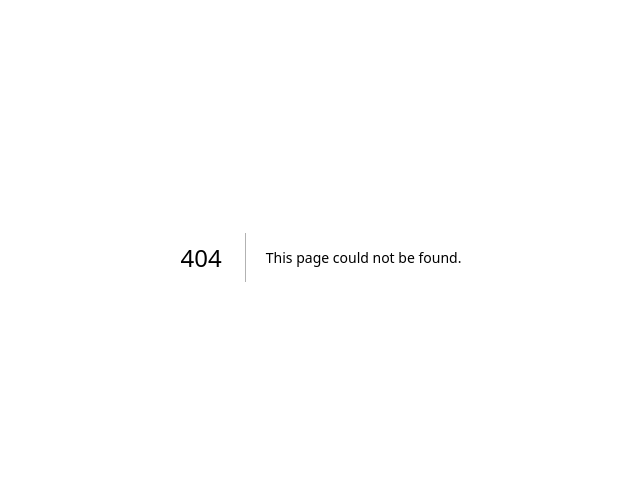
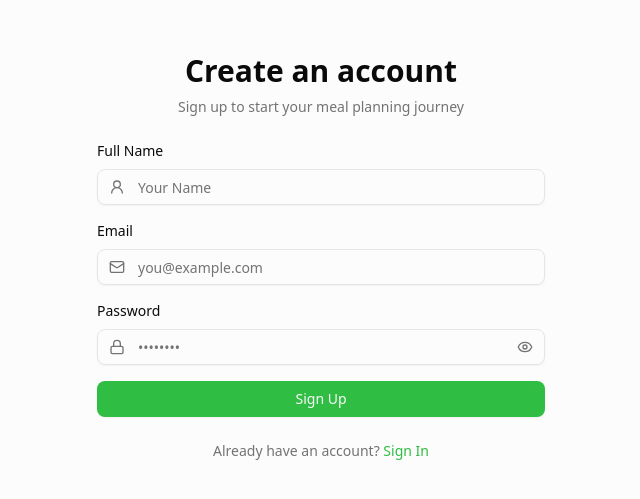
Before and after one commit to Dodul01/BitePlan-Client, a Next.js app: page /sign-up in a window 1280 px wide. Before the commit this address had no page. Shown: the part 143-642 px from the top of the page, without its empty margins (319-959 px from the left). Built offline with nearby package versions, Linux system fonts and the light colour scheme.

Commit message:
sign in and sign up page added

```diff
--- /dev/null
+++ b/src/app/sign-in/page.tsx
@@ -0,0 +1,110 @@
+"use client";
+
+import { useState } from "react";
+import Link from "next/link";
+import { Button } from "@/components/ui/button";
+import { Input } from "@/components/ui/input";
+import { Eye, EyeOff, Mail, Lock } from "lucide-react";
+
+const SignIn = () => {
+  const [email, setEmail] = useState("");
+  const [password, setPassword] = useState("");
+  const [showPassword, setShowPassword] = useState(false);
+  const [isLoading, setIsLoading] = useState(false);
+
+  const handleSubmit = (e: React.FormEvent) => {
+    e.preventDefault();
+    setIsLoading(true);
+    console.log(email, password);
+
+
+  };
+
+  return (
+    <div className="flex min-h-screen items-center justify-center px-4">
+      <div className="w-full max-w-md space-y-6">
+        <div className="text-center">
+          <h1 className="text-3xl font-bold">Welcome back</h1>
+          <p className="mt-2 text-sm text-muted-foreground">
+            Sign in to your account to continue
+          </p>
+        </div>
+
+        <form className="space-y-4" onSubmit={handleSubmit}>
+          <div className="space-y-2">
+            <label htmlFor="email" className="block text-sm font-medium">
+              Email
+            </label>
+            <div className="relative">
+              <Mail className="absolute left-3 top-1/2 h-4 w-4 -translate-y-1/2 text-muted-foreground" />
+              <Input
+                id="email"
+                type="email"
+                placeholder="you@example.com"
+                className="pl-10"
+                value={email}
+                onChange={(e) => setEmail(e.target.value)}
+                required
+              />
+            </div>
+          </div>
+
+          <div className="space-y-2">
+            <div className="flex items-center justify-between">
+              <label htmlFor="password" className="block text-sm font-medium">
+                Password
+              </label>
+              <button
+                type="button"
+                className="text-sm font-medium text-primary hover:underline"
+              >
+                Forgot password?
+              </button>
+            </div>
+            <div className="relative">
+              <Lock className="absolute left-3 top-1/2 h-4 w-4 -translate-y-1/2 text-muted-foreground" />
+              <Input
+                id="password"
+                type={showPassword ? "text" : "password"}
+                placeholder="••••••••"
+                className="pl-10"
+                value={password}
+                onChange={(e) => setPassword(e.target.value)}
+                required
+              />
+              <button
+                type="button"
+                className="absolute right-3 top-1/2 h-4 w-4 -translate-y-1/2 text-muted-foreground"
+                onClick={() => setShowPassword(!showPassword)}
+              >
+                {showPassword ? (
+                  <EyeOff className="h-4 w-4" />
+                ) : (
+                  <Eye className="h-4 w-4" />
+                )}
+              </button>
+            </div>
+          </div>
+
+          <Button type="submit" className="w-full" disabled={isLoading}>
+            {isLoading ? "Signing in..." : "Sign in"}
+          </Button>
+        </form>
+
+        <div className="text-center text-sm">
+          <p className="text-muted-foreground">
+            Don&apos;t have an account?{" "}
+            <Link
+              href="/sign-up"
+              className="font-medium text-primary hover:underline"
+            >
+              Sign up
+            </Link>
+          </p>
+        </div>
+      </div>
+    </div>
+  );
+};
+
+export default SignIn;
--- /dev/null
+++ b/src/app/sign-up/page.tsx
@@ -0,0 +1,121 @@
+"use client";
+
+import { useState } from "react";
+import Link from "next/link";
+import { Button } from "@/components/ui/button";
+import { Input } from "@/components/ui/input";
+import { Eye, EyeOff, Mail, Lock, UserRound } from "lucide-react";
+
+const SignIn = () => {
+  const [fullName, setFullName] = useState("");
+  const [email, setEmail] = useState("");
+  const [password, setPassword] = useState("");
+  const [showPassword, setShowPassword] = useState(false);
+  const [isLoading, setIsLoading] = useState(false);
+
+  const handleSubmit = (e: React.FormEvent) => {
+    e.preventDefault();
+    setIsLoading(true);
+    console.log(email, password , fullName);
+  };
+
+  return (
+    <div className="flex min-h-screen items-center justify-center px-4">
+      <div className="w-full max-w-md space-y-6">
+        <div className="text-center">
+          <h1 className="text-3xl font-bold">Create an account</h1>
+          <p className="mt-2 text-sm text-muted-foreground">
+            Sign up to start your meal planning journey
+          </p>
+        </div>
+
+        <form className="space-y-4" onSubmit={handleSubmit}>
+          <div className="space-y-2">
+            <label htmlFor="email" className="block text-sm font-medium">
+              Full Name
+            </label>
+            <div className="relative">
+              <UserRound className="absolute left-3 top-1/2 h-4 w-4 -translate-y-1/2 text-muted-foreground" />
+              <Input
+                id="fullName"
+                type="text"
+                placeholder="Your Name"
+                className="pl-10"
+                value={fullName}
+                onChange={(e) => setFullName(e.target.value)}
+                required
+              />
+            </div>
+          </div>
+
+          <div className="space-y-2">
+            <label htmlFor="email" className="block text-sm font-medium">
+              Email
+            </label>
+            <div className="relative">
+              <Mail className="absolute left-3 top-1/2 h-4 w-4 -translate-y-1/2 text-muted-foreground" />
+              <Input
+                id="email"
+                type="email"
+                placeholder="you@example.com"
+                className="pl-10"
+                value={email}
+                onChange={(e) => setEmail(e.target.value)}
+                required
+              />
+            </div>
+          </div>
+
+          <div className="space-y-2">
+            <div className="flex items-center justify-between">
+              <label htmlFor="password" className="block text-sm font-medium">
+                Password
+              </label>
+            </div>
+            <div className="relative">
+              <Lock className="absolute left-3 top-1/2 h-4 w-4 -translate-y-1/2 text-muted-foreground" />
+              <Input
+                id="password"
+                type={showPassword ? "text" : "password"}
+                placeholder="••••••••"
+                className="pl-10"
+                value={password}
+                onChange={(e) => setPassword(e.target.value)}
+                required
+              />
+              <button
+                type="button"
+                className="absolute right-3 top-1/2 h-4 w-4 -translate-y-1/2 text-muted-foreground"
+                onClick={() => setShowPassword(!showPassword)}
+              >
+                {showPassword ? (
+                  <EyeOff className="h-4 w-4" />
+                ) : (
+                  <Eye className="h-4 w-4" />
+                )}
+              </button>
+            </div>
+          </div>
+
+          <Button type="submit" className="w-full" disabled={isLoading}>
+            {isLoading ? "Signing Up..." : "Sign Up"}
+          </Button>
+        </form>
+
+        <div className="text-center text-sm">
+          <p className="text-muted-foreground">
+            Already have an account?{" "}
+            <Link
+              href="/sign-in"
+              className="font-medium text-primary hover:underline"
+            >
+              Sign In
+            </Link>
+          </p>
+        </div>
+      </div>
+    </div>
+  );
+};
+
+export default SignIn;
--- a/src/components/shared/Nav.tsx
+++ b/src/components/shared/Nav.tsx
@@ -115,14 +115,14 @@ const Nav = () => {
               className="text-sm font-medium transition-colors hover:text-primary"
               asChild
             >
-              <Link href="/login">Log in</Link>
+              <Link href="/sign-in">Sign In</Link>
             </Button>
             <Button
               variant="default"
               className="rounded-full text-sm px-5 py-2 transition-transform hover:scale-105"
               asChild
             >
-              <Link href="/signup">Sign Up</Link>
+              <Link href="/sign-up">Sign Up</Link>
             </Button>
           </div>
 
@@ -206,8 +206,11 @@ const Nav = () => {
                 className="w-full justify-center text-base"
                 asChild
               >
-                <Link href="/login" onClick={() => setIsMobileMenuOpen(false)}>
-                  Log in
+                <Link
+                  href="/sign-in"
+                  onClick={() => setIsMobileMenuOpen(false)}
+                >
+                  Sign In
                 </Link>
               </Button>
               <Button
--- /dev/null
+++ b/src/components/ui/input.tsx
@@ -0,0 +1,21 @@
+import * as React from "react"
+
+import { cn } from "@/lib/utils"
+
+function Input({ className, type, ...props }: React.ComponentProps<"input">) {
+  return (
+    <input
+      type={type}
+      data-slot="input"
+      className={cn(
+        "border-input file:text-foreground placeholder:text-muted-foreground selection:bg-primary selection:text-primary-foreground flex h-9 w-full min-w-0 rounded-md border bg-transparent px-3 py-1 text-base shadow-xs transition-[color,box-shadow] outline-none file:inline-flex file:h-7 file:border-0 file:bg-transparent file:text-sm file:font-medium disabled:pointer-events-none disabled:cursor-not-allowed disabled:opacity-50 md:text-sm",
+        "focus-visible:border-ring focus-visible:ring-ring/50 focus-visible:ring-[3px]",
+        "aria-invalid:ring-destructive/20 dark:aria-invalid:ring-destructive/40 aria-invalid:border-destructive",
+        className
+      )}
+      {...props}
+    />
+  )
+}
+
+export { Input }
```
